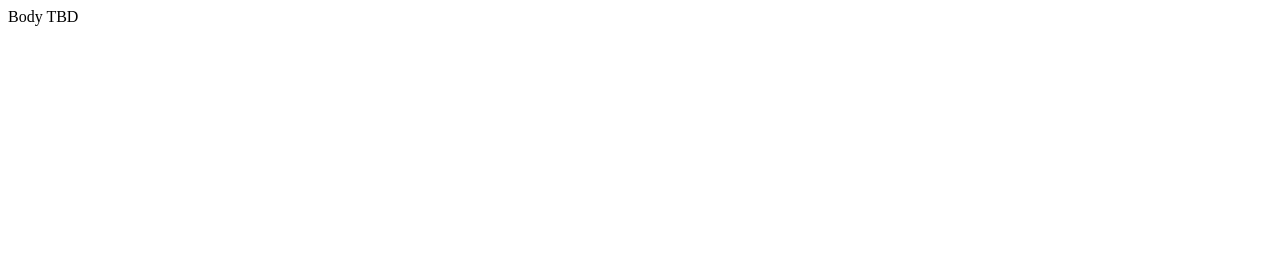
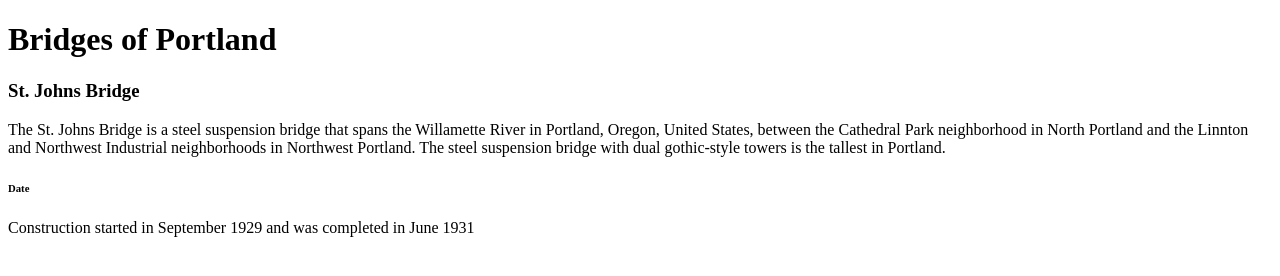
Before and after one commit to HuntLock/HTML-and-CSS-Projects, a plain HTML site: page Assignment 1.html in a window 1280 px wide. Drawn offline with Linux system fonts and the light colour scheme.

Commit message:
V1
Per the parameters of the assignment I added several elements including heading types 1, 3 & 6. I decided to make my assignment centered on bridges in Portland and I inserted information on the first bridge.

Since the purpose of the assignment is to demonstrate HTML, the content itself is from Wikipedia.

```diff
--- a/Assignment 1.html
+++ b/Assignment 1.html
@@ -1,9 +1,13 @@
 <!DOCTYPE html>
 <html lang="en"
 <head>
-	<Title> Assignment </Title>
+	<Title> Bridges of Portland </Title>
+	<h1> Bridges of Portland </h1>
 </head>
 <body>
-	Body TBD
+	<h3> St. Johns Bridge </h3>
+		<p> The St. Johns Bridge is a steel suspension bridge that spans the Willamette River in Portland, Oregon, United States, between the Cathedral Park neighborhood in North Portland and the Linnton and Northwest Industrial neighborhoods in Northwest Portland. The steel suspension bridge with dual gothic-style towers is the tallest in Portland. </p>
+	<h6> Date </h6>
+		<p> Construction started in September 1929 and was completed in June 1931
 </body>
 <html>
```
Also changed, not shown: Document 1.html (+3 -2 lines).
